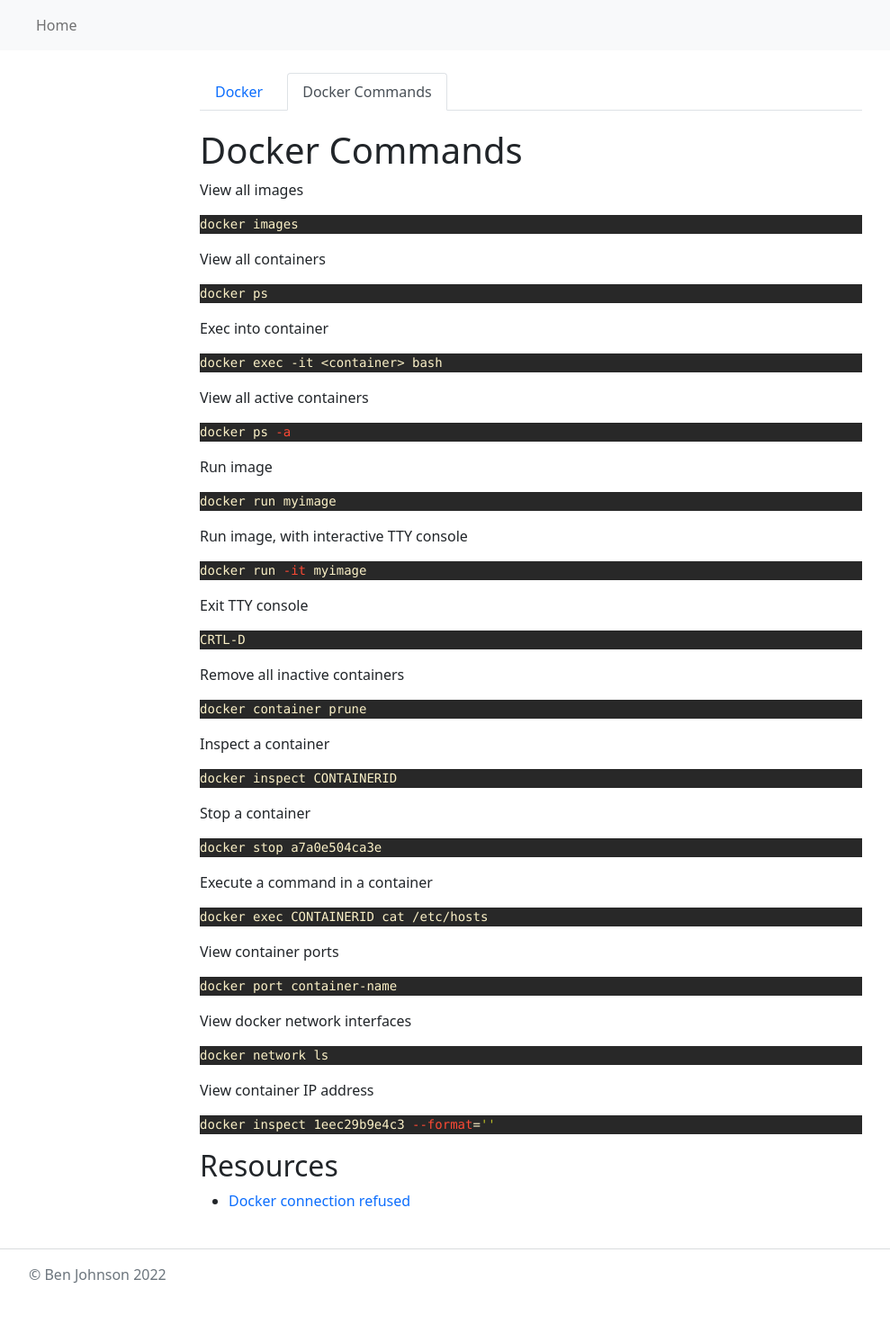
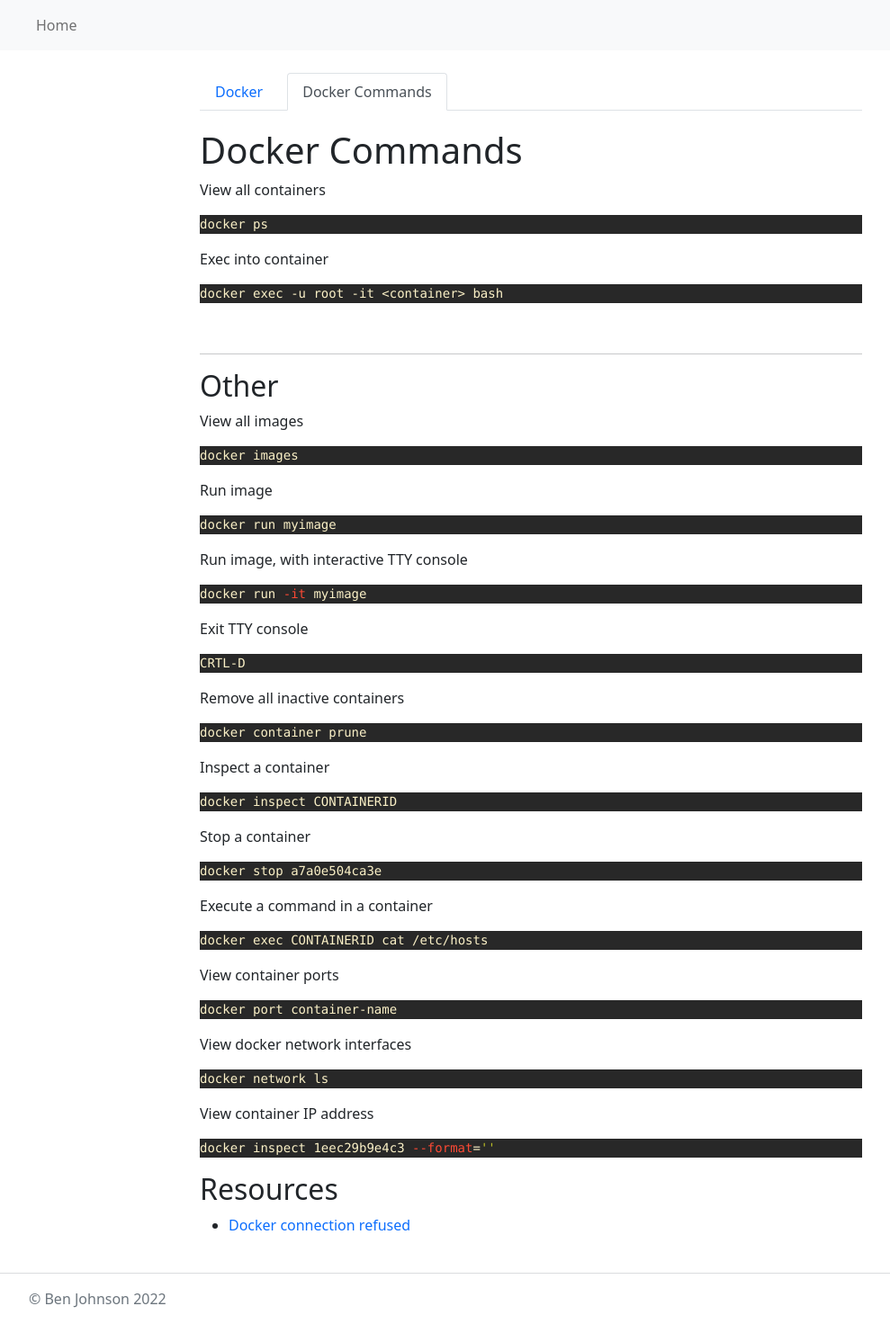
Before and after one commit to bdjohnson529/codechalet.com, a Jekyll site: the page built from _docs/docker/docker-commands.md, in a window 1280 px wide. Shown: the whole page at 90% size, without its empty margins (50-1039 px from the left). Built offline with Jekyll 4.4.1, drawn with Linux system fonts in a browser that asks for light colours; nearby versions of some CDN libraries; before the commit the page ends 1445 px from its top, so only the background shows below that.

Commit message:
add: docker

````diff
--- a/_docs/docker/docker-commands.md
+++ b/_docs/docker/docker-commands.md
@@ -6,11 +6,6 @@
 topic_path: /docs/docker/index.html
 ---
 
-View all images
-```bash
-docker images
-```
-
 View all containers
 ```bash
 docker ps
@@ -18,12 +13,17 @@
 
 Exec into container
 ```
-docker exec -it <container> bash
+docker exec -u root -it <container> bash
 ```
 
-View all active containers
+<br>
+<hr>
+
+## Other
+
+View all images
 ```bash
-docker ps -a
+docker images
 ```
 
 Run image
````
